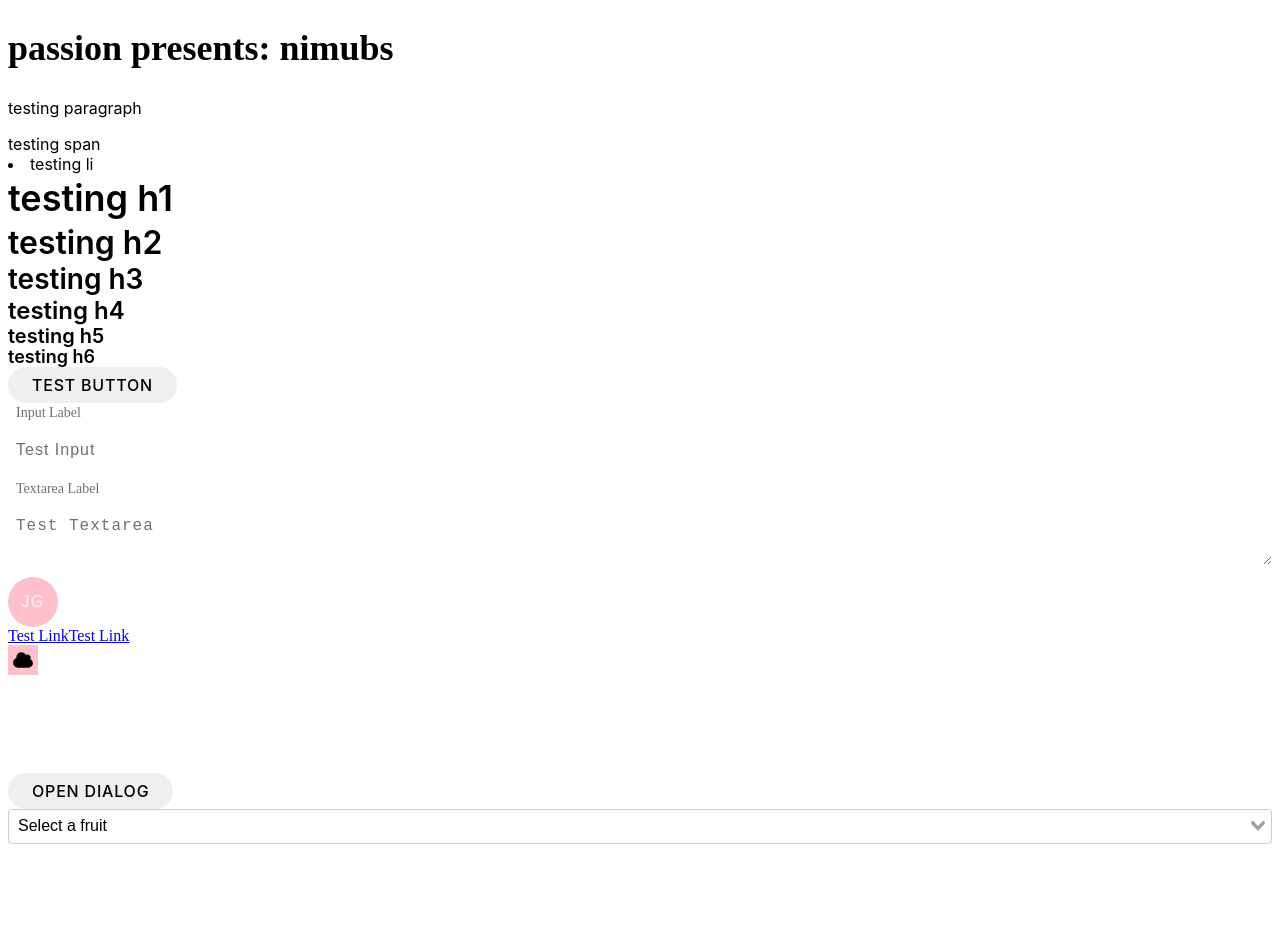
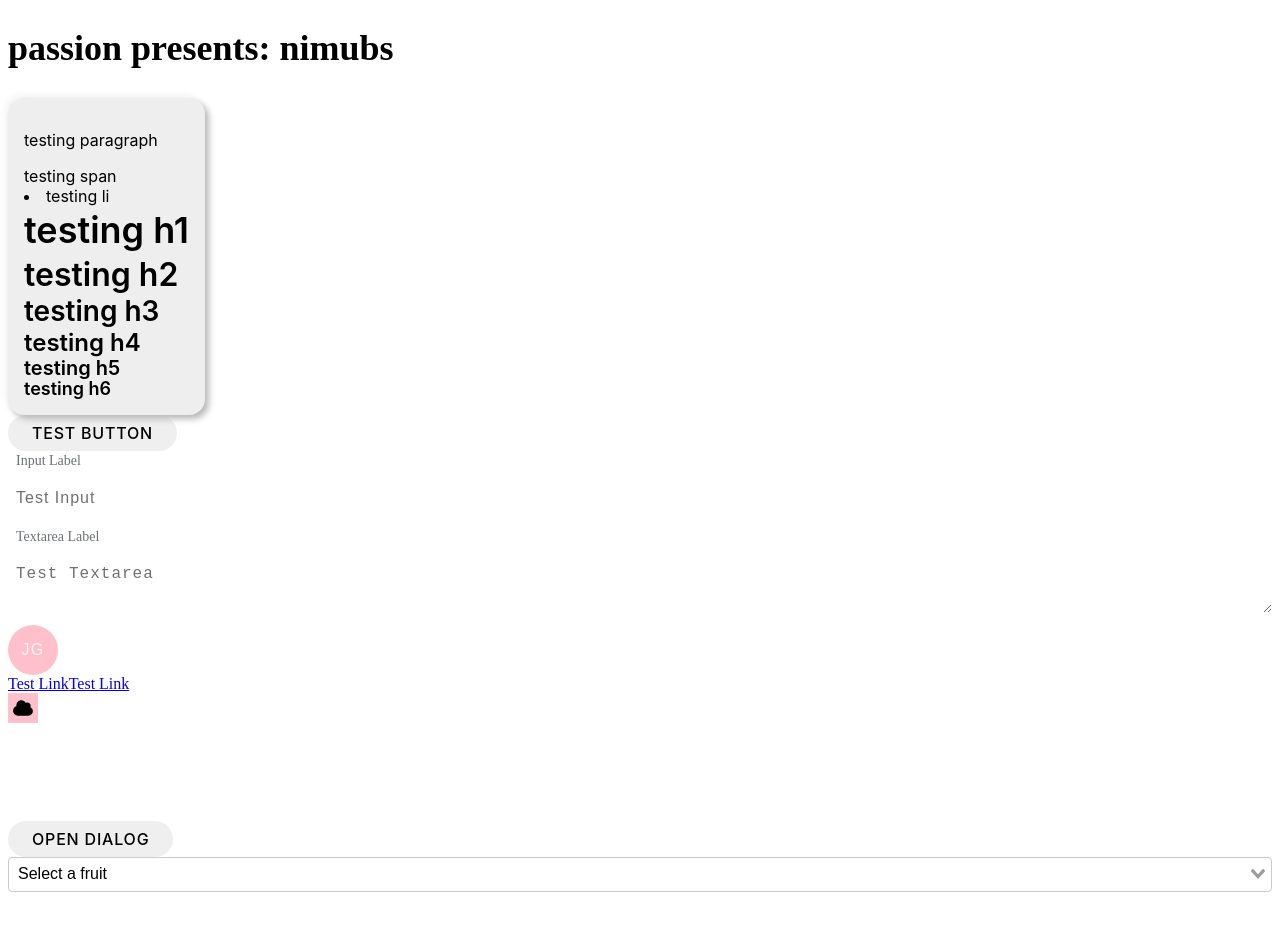
Before and after one commit to Passion-Built/Nimbus-Vue, a Vue app: page / in a window 1280 px wide. Shown: the top 930 px of the page. Built offline with nearby package versions, Linux system fonts and the light colour scheme; a web font is replaced by a local one.

Commit message:
Added styling to Box component

```diff
--- a/src/components/Box.vue
+++ b/src/components/Box.vue
@@ -6,25 +6,21 @@
 
 <style>
 :root {
-  --px-box-background-default: transparent;
-  --px-box-background-surface: var(--color-neutral-100);
-  --px-box-background-neutral: var(--color-neutral-600);
+  --px-box-default-bg: #eeeeee;
   --px-box-padding: var(--px-space-200);
-  --px-box-border-radius: var(--px-space-100);
-  --px-box-shadow: 0 4px 4px 0 rgba(74, 47, 47, 0.25);
-  --px-box-border: 1px solid #333333;
+  --px-box-border-radius: var(--px-space-200);
+  --px-box-shadow: 4px 4px 6px #b9b9b9, -4px -4px 6px #f6f6f6;
 }
 </style>
 
 <style scoped>
-.Px-box {
-  position: relative;
-  background: var(--px-box-background-default);
-  width: fit-content;
-  padding: var(--px-box-padding);
-  box-sizing: border-box;
+.Nui-box {
+  background: var(--px-box-default-bg);
   border-radius: var(--px-box-border-radius);
   box-shadow: var(--px-box-shadow);
-  border: var(--px-box-border);
+  box-sizing: border-box;
+  padding: var(--px-box-padding);
+  position: relative;
+  width: fit-content;
 }
 </style>
```
